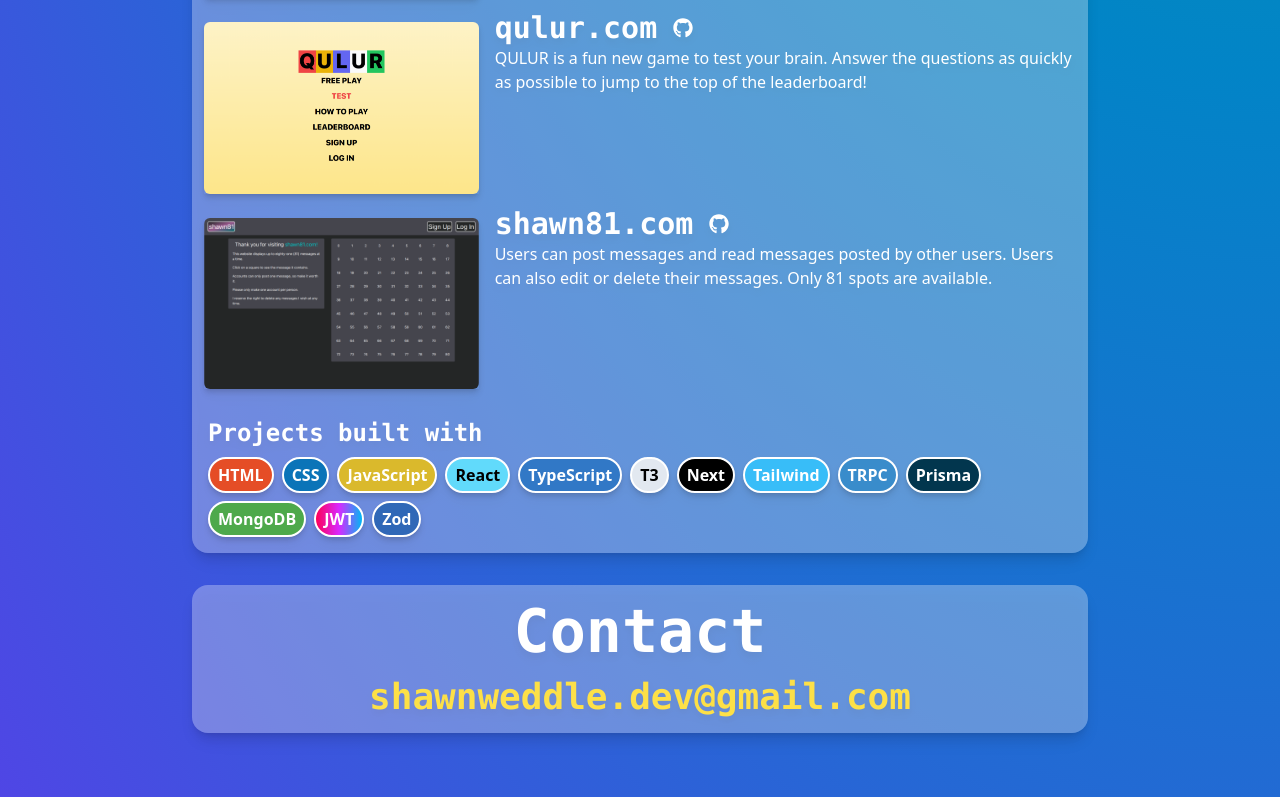
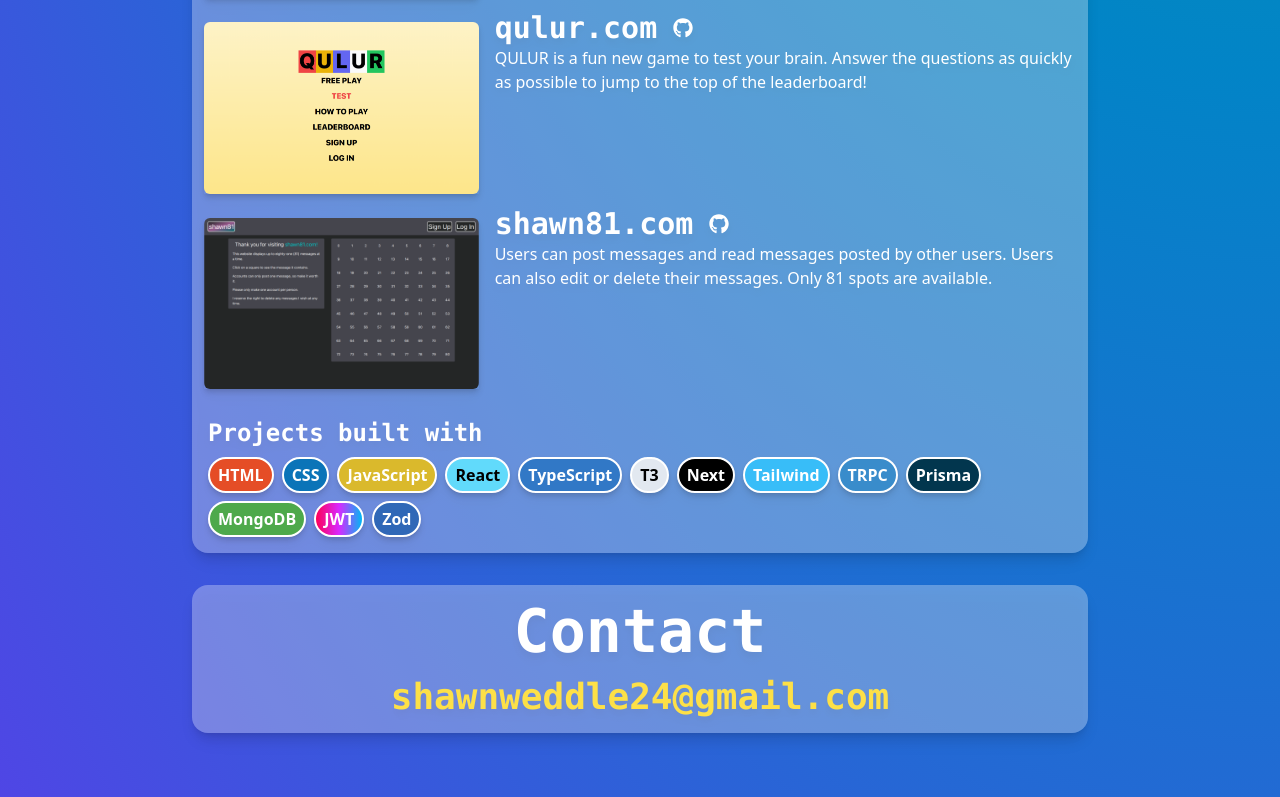
Before and after one commit to ShawnWeddle/shawnweddle, a React (Vite) app: page / in a window 1280 px wide. Shown: the part 1679-2476 px from the top of the page. Built offline with nearby package versions, Linux system fonts and the light colour scheme.

Commit message:
Email change

```diff
--- a/src/Contact.tsx
+++ b/src/Contact.tsx
@@ -10,8 +10,8 @@ const Contact = forwardRef<HTMLDivElement>(({}, ref) => {
         Contact
       </p>
       <p className="m-4 text-center font-mono text-lg font-semibold sm:text-4xl">
-        <a href="mailto:shawnweddle.dev@gmail.com" className=" text-yellow-300">
-          shawnweddle.dev@gmail.com
+        <a href="mailto:shawnweddle24@gmail.com" className=" text-yellow-300">
+          shawnweddle24@gmail.com
         </a>
       </p>
     </div>
```
Also changed, not shown: public/sports_mega_world_thumbnail.png.
